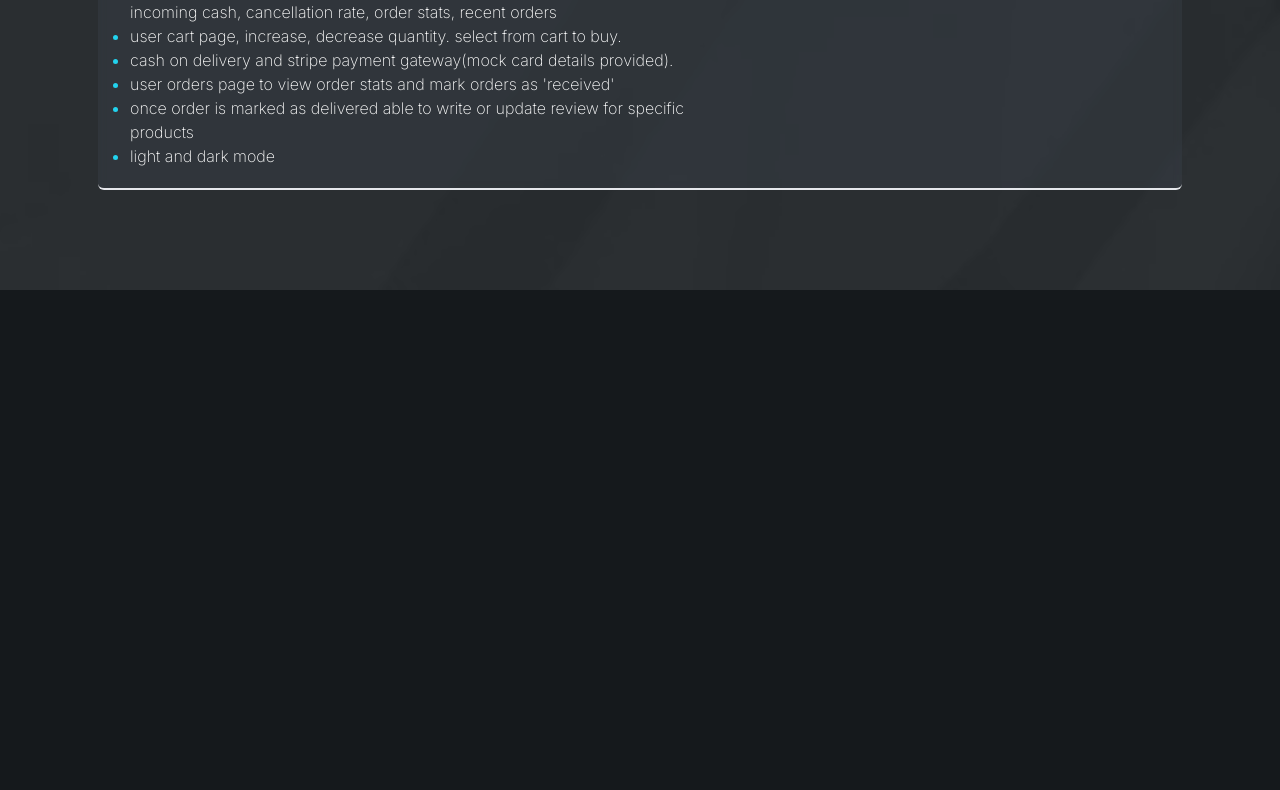
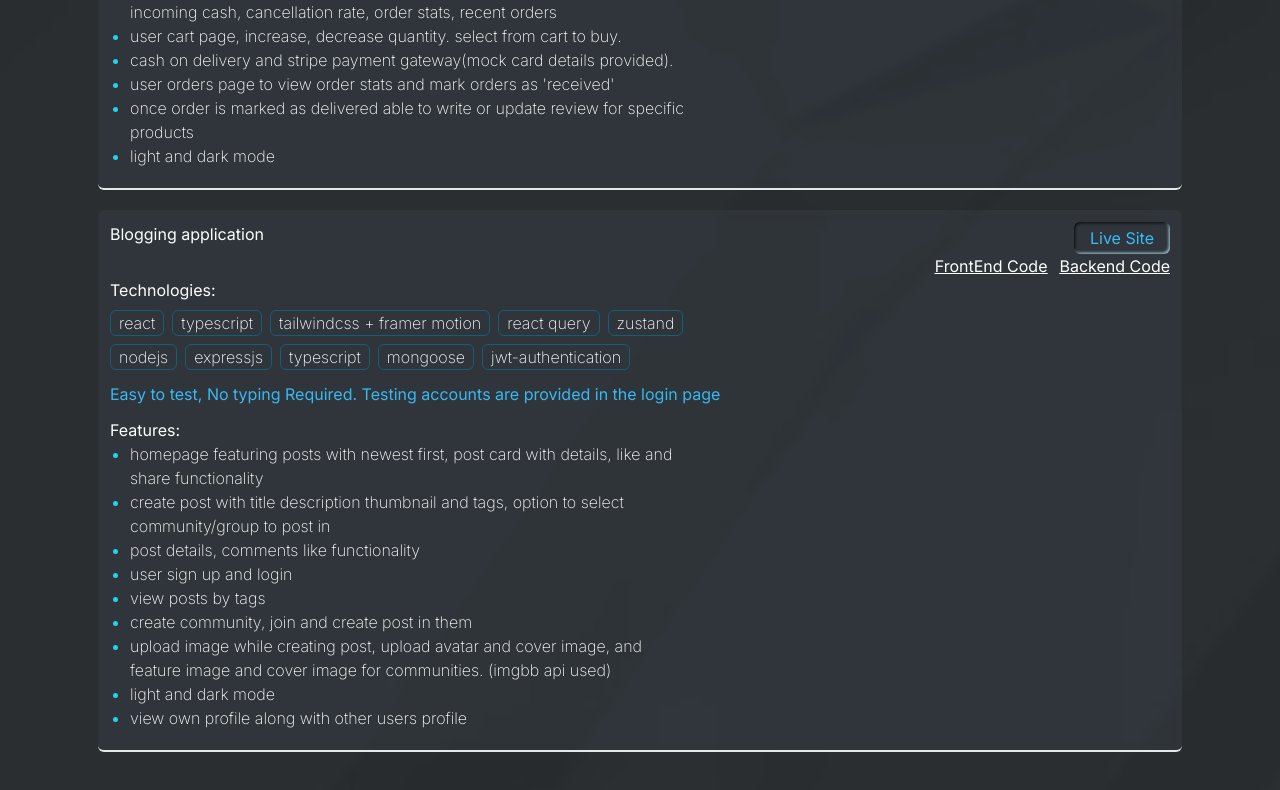
Before and after one commit to masummim50/portfolio, a Next.js app: page /projects in a window 1280 px wide. Shown: the part 1356-2146 px from the top of the page. Before the commit the page ends 1646 px from the top, so only its background shows below. Built offline with nearby package versions, Linux system fonts and the light colour scheme.

Commit message:
new project

```diff
--- a/src/app/projects/page.tsx
+++ b/src/app/projects/page.tsx
@@ -89,6 +89,43 @@ const projects = [
       "light and dark mode",
     ],
   },
+  {
+    title: "Blogging application",
+    live: "https://blog-frontend-orpin-eta.vercel.app/",
+    links: {
+      frontEnd: "https://github.com/masummim50/blog-frontend",
+      backEnd: "https://github.com/masummim50/blog-backend",
+    },
+    technologies: {
+      frontEnd: [
+        "react",
+        "typescript",
+        "tailwindcss + framer motion",
+        "react query",
+        "zustand"
+      ],
+      backEnd: [
+        "nodejs",
+        "expressjs",
+        "typescript",
+        "mongoose",
+        "jwt-authentication",
+      ],
+    },
+    importantInfo:
+      "Easy to test, No typing Required. Testing accounts are provided in the login page",
+    features: [
+      "homepage featuring posts with newest first, post card with details, like and share functionality",
+      "create post with title description thumbnail and tags, option to select community/group to post in",
+      "post details, comments like functionality",
+      "user sign up and login",
+      "view posts by tags",
+      "create community, join and create post in them",
+      "upload image while creating post, upload avatar and cover image, and feature image and cover image for communities. (imgbb api used)",
+      "light and dark mode",
+      "view own profile along with other users profile"
+    ],
+  },
 ];
 
 const ProjectsPage = () => {
```
Also changed, not shown: src/Components/NewHeader/NavLink.tsx (+5 -3 lines).
